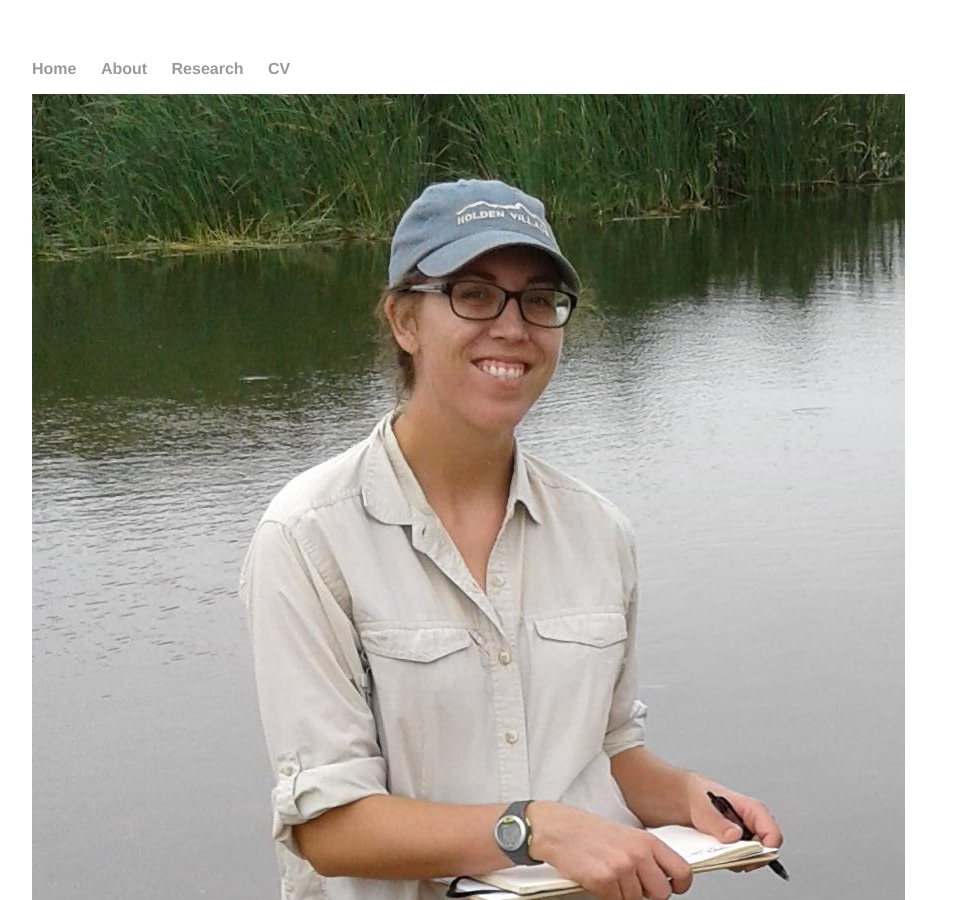
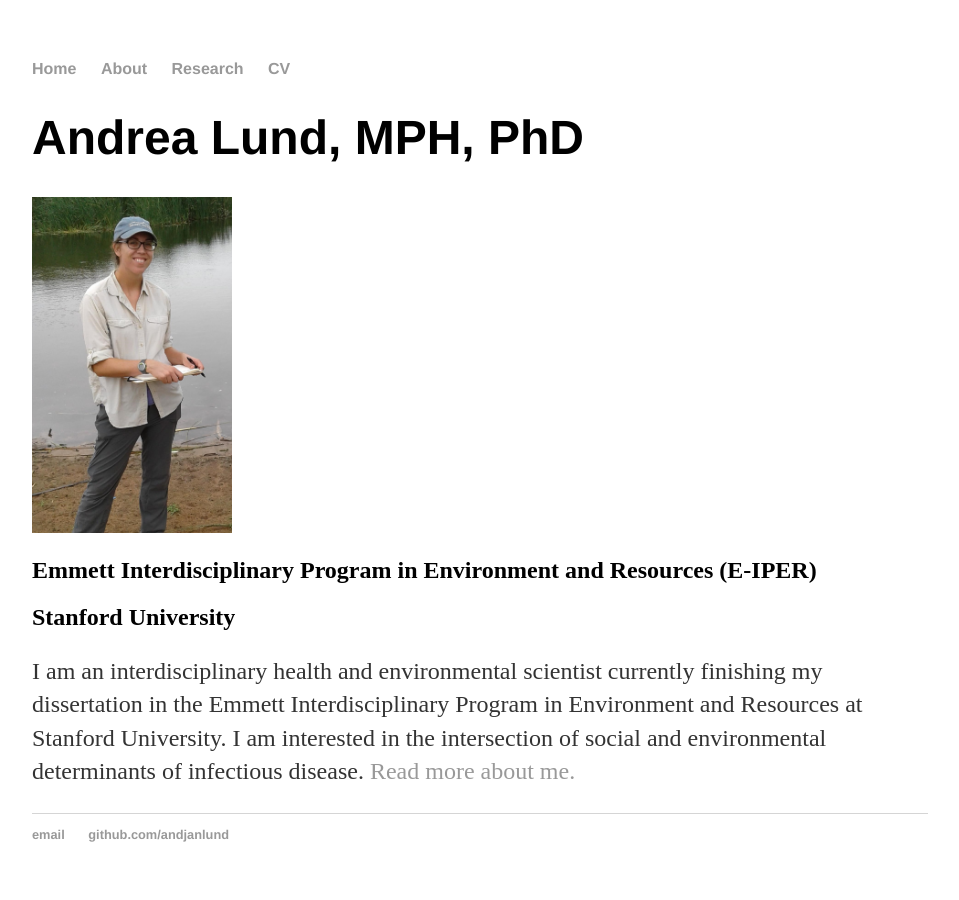
Before and after one commit to andjanlund/andjanlund.github.io, a Jekyll site: the page built from index.html, in a window 1280 px wide and 900 px high. Shown: the whole window, without its empty margins (160-1119 px from the left). Built offline with Jekyll 4.4.1, drawn with Linux system fonts in a browser that asks for light colours; some of the changed text lies outside the part shown.

Commit message:
resize image

```diff
--- a/index.html
+++ b/index.html
@@ -3,11 +3,13 @@ layout: default
 title: Andrea Lund, PhD Candidate
 ---
 <div class="blurb">
-	<img src="/images/20160817_132057.jpg" />
-	<h1>Andrea Lund, MPH</h1>
-	<h2>PhD candidate</h2>
+	<h1>Andrea Lund, MPH, PhD</h1>
+	<img src="/images/20160817_132057.jpg" width = "200"/>
+
 	<h2>Emmett Interdisciplinary Program in Environment and Resources (E-IPER) </h2>
 	<h2>Stanford University</h2>
-    <p> I am an interdisciplinary health and environmental scientist interested in the intersection of social and
-	 environmental determinants of infectious disease. <a href="/about">Read more about me.</a></p>
+    <p> I am an interdisciplinary health and environmental scientist currently finishing my dissertation
+	in the Emmett Interdisciplinary Program in Environment and Resources at Stanford University.
+	I am interested in the intersection of social and environmental determinants of infectious disease.
+	<a href="/about">Read more about me.</a></p>
 </div><!-- /.blurb -->
```
